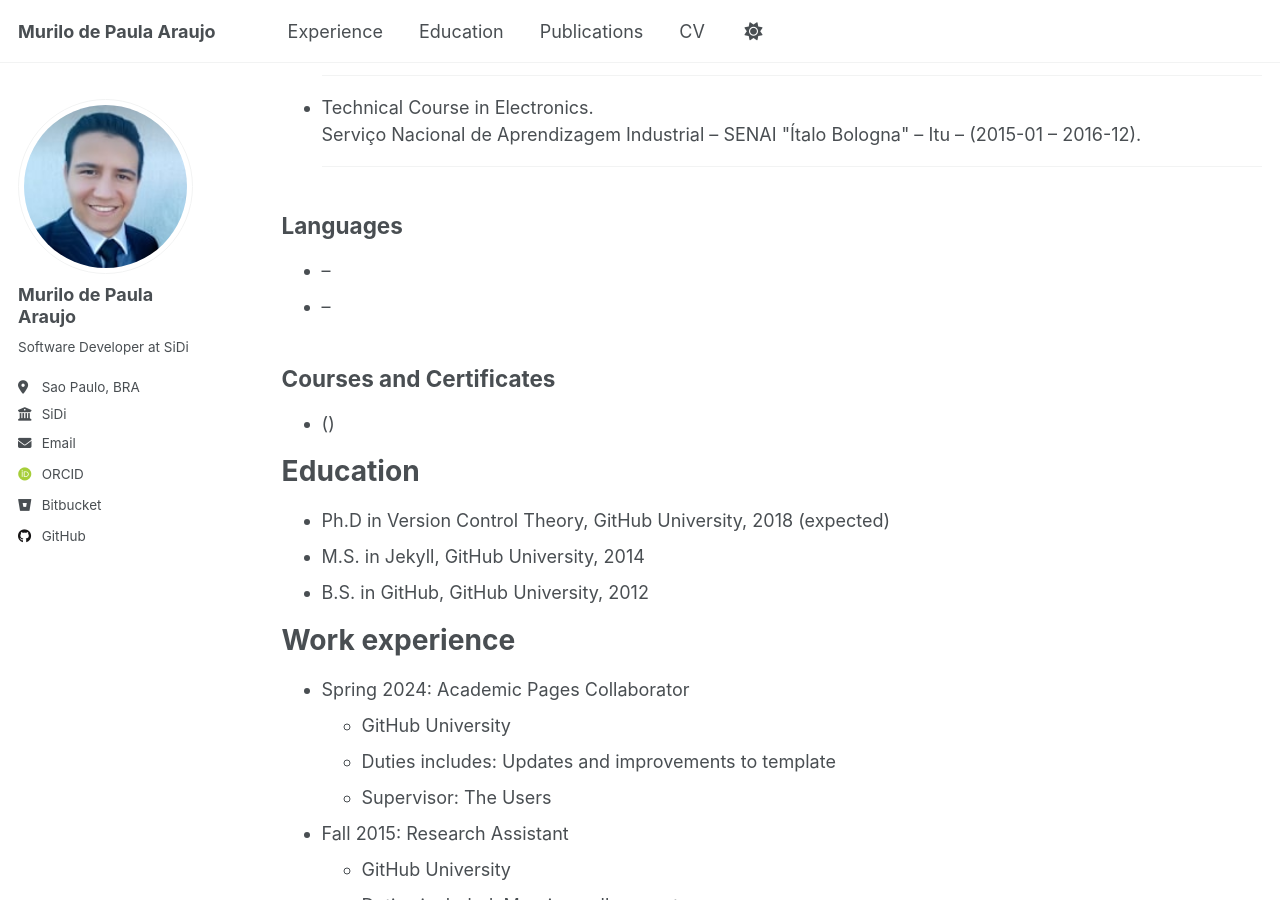
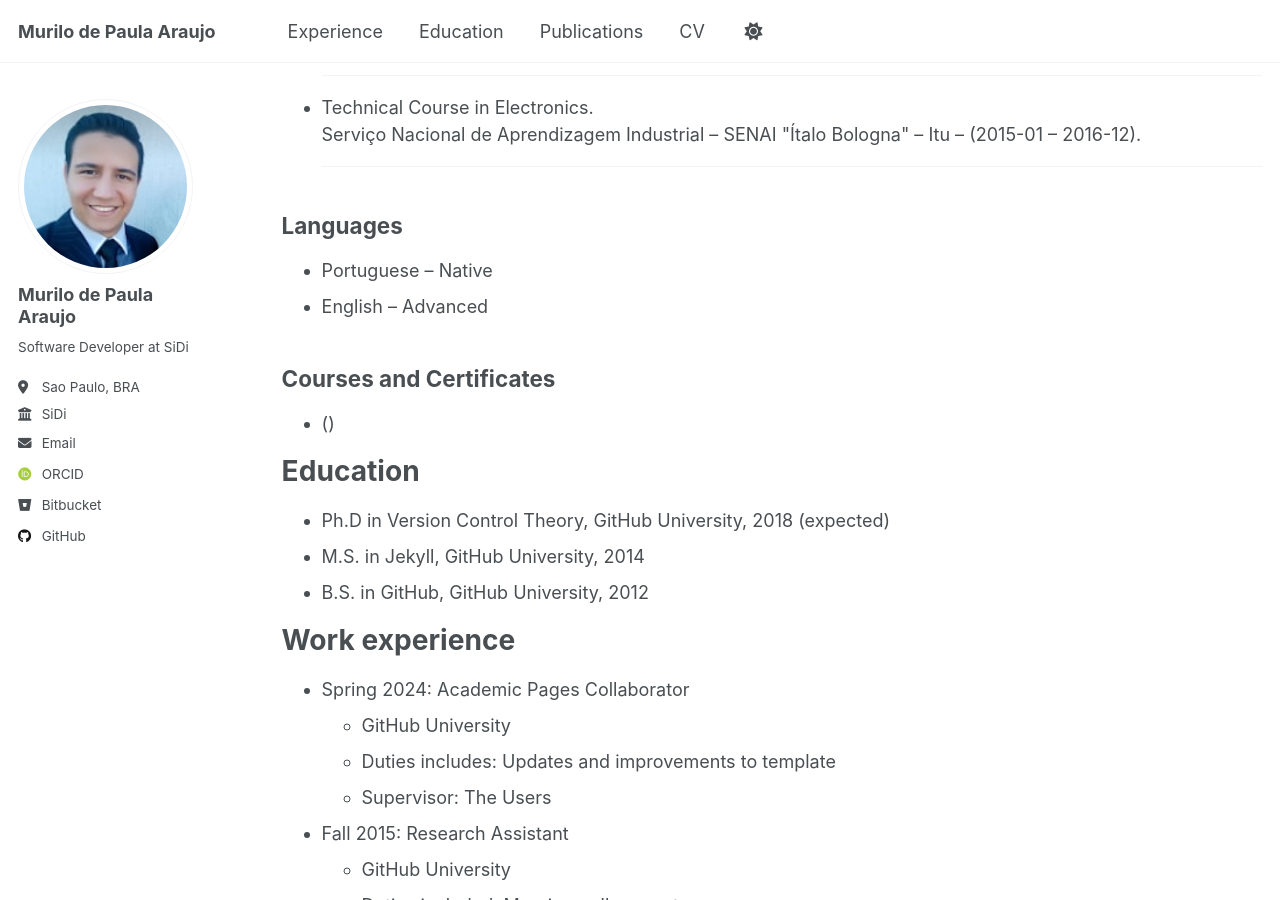
Before and after one commit to murilodepa/murilodepa.github.io, a Jekyll site: the page built from _pages/cv.md, in a window 1280 px wide and 900 px high, scrolled down 2414 px. Built offline with Jekyll 4.4.1, drawn with Linux system fonts in a browser that asks for light colours; some web fonts are replaced; a script that is not in the unit is left out.

Commit message:
Update cv.md

```diff
--- a/_pages/cv.md
+++ b/_pages/cv.md
@@ -120,7 +120,7 @@ Languages
 <h2>Languages</h2>
 <ul>
   {% for lang in site.data.languages %}
-    <li>{{ lang.name }} – {{ lang.level }}</li>
+    <li>{{ lang }}</li>
   {% endfor %}
 </ul>
 
```
